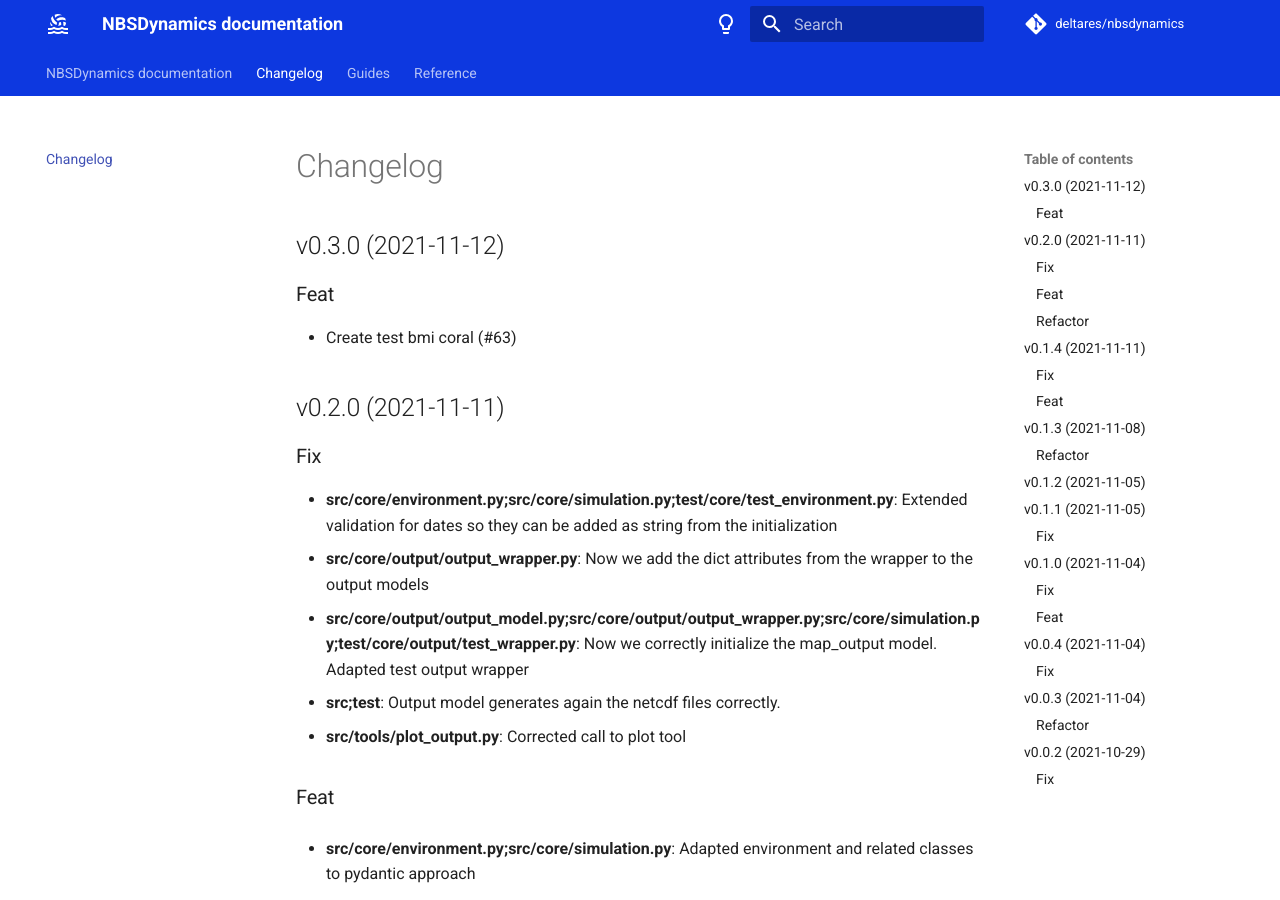
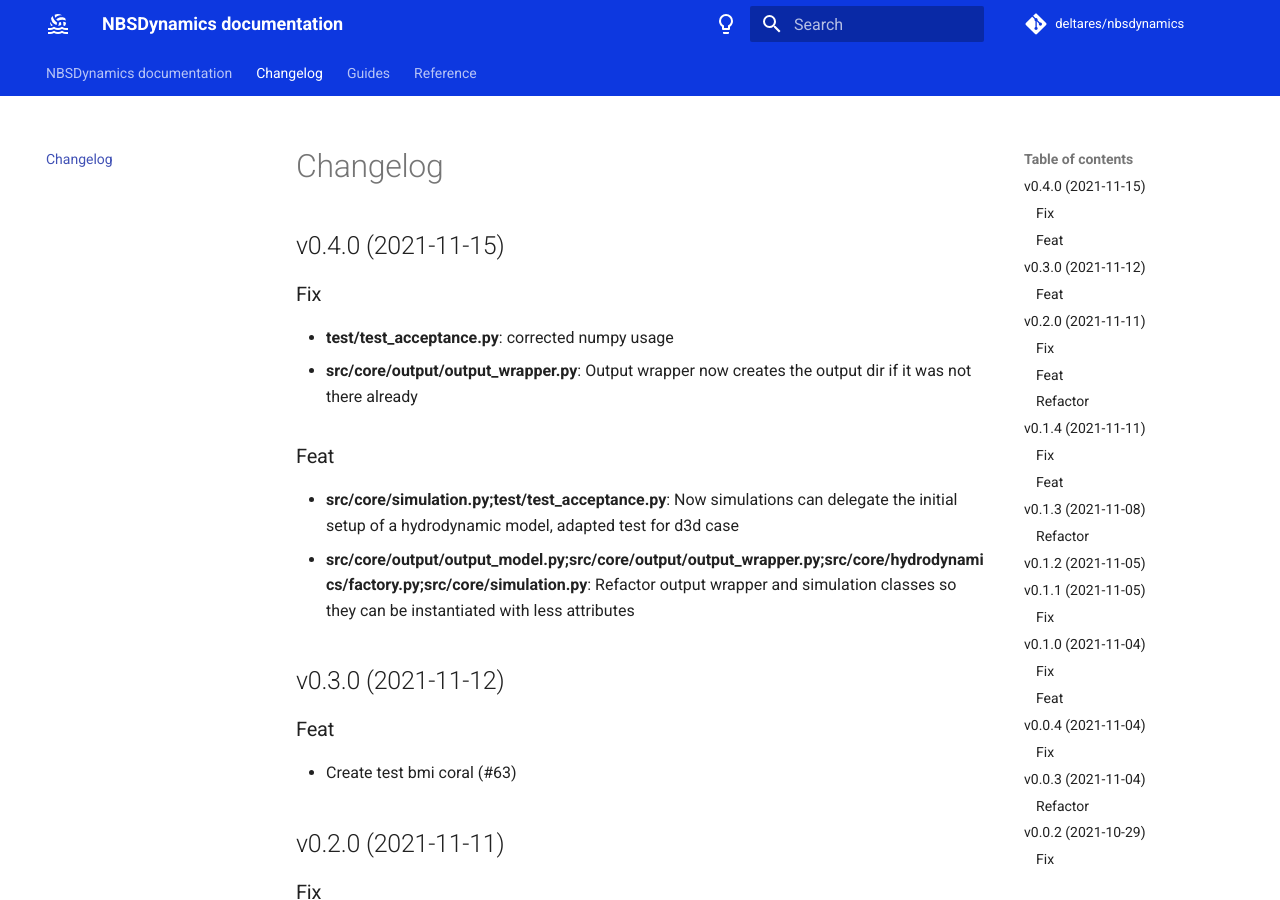
Before and after one commit to Deltares-research/NBSDynamics, an MkDocs documentation site: the page built from docs/changelog.md, in a window 1280 px wide and 900 px high. Built offline with MkDocs 1.6.1 and Material for MkDocs 9.7.7, drawn with Linux system fonts in a browser that asks for light colours; comment, search, counter and statistics services are not loaded.

Commit message:
bump: version 0.3.0 → 0.4.0

```diff
--- a/docs/changelog.md
+++ b/docs/changelog.md
@@ -1,3 +1,15 @@
+## v0.4.0 (2021-11-15)
+
+### Fix
+
+- **test/test_acceptance.py**: corrected numpy usage
+- **src/core/output/output_wrapper.py**: Output wrapper now creates the output dir if it was not there already
+
+### Feat
+
+- **src/core/simulation.py;test/test_acceptance.py**: Now simulations can delegate the initial setup of a hydrodynamic model, adapted test for d3d case
+- **src/core/output/output_model.py;src/core/output/output_wrapper.py;src/core/hydrodynamics/factory.py;src/core/simulation.py**: Refactor output wrapper and simulation classes so they can be instantiated with less attributes
+
 ## v0.3.0 (2021-11-12)
 
 ### Feat
--- a/pyproject.toml
+++ b/pyproject.toml
@@ -1,6 +1,6 @@
 [tool.poetry]
 name = "NBSDynamics"
-version = "0.3.0"
+version = "0.4.0"
 description = "A biophysical model framework written in Python to make simulations on coral development based on four environmental factors: (1) light; (2) flow; (3) temperature; and (4) acidity. For the hydrodynamics, the model can be coupled to Delft3D Flexible Mesh; a hydrodynamic model developed at Deltares."
 authors = ["Jasper Dijkstra <jasper.dijkstra@deltares.nl>"]
 maintainers = ["Carles S. Soriano Perez <carles.sorianoperez@deltares.nl>"]
@@ -43,7 +43,7 @@ pre-commit = "^2.15.0"
 name = "cz_conventional_commits"
 changelog_file = "docs/changelog.md"
 update_changelog_on_bump = true
-version = "0.3.0"
+version = "0.4.0"
 tag_format = "v$major.$minor.$patch"
 version_files = [
     "src/core/__init__.py",
--- a/src/core/__init__.py
+++ b/src/core/__init__.py
@@ -1,4 +1,4 @@
-__version__ = "0.3.0"
+__version__ = "0.4.0"
 __all__ = [
     "coral_model",
     "hydrodynamics",
```
